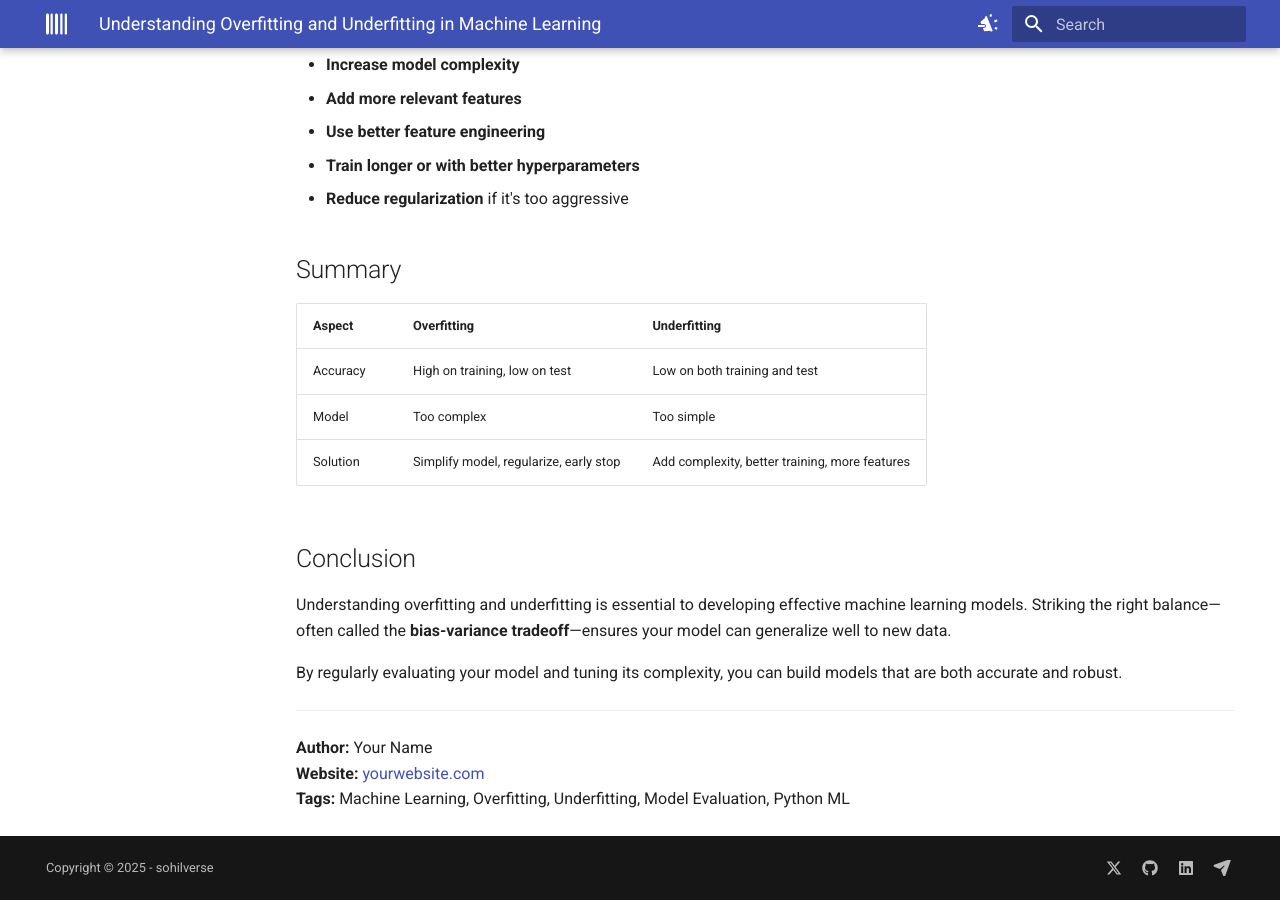
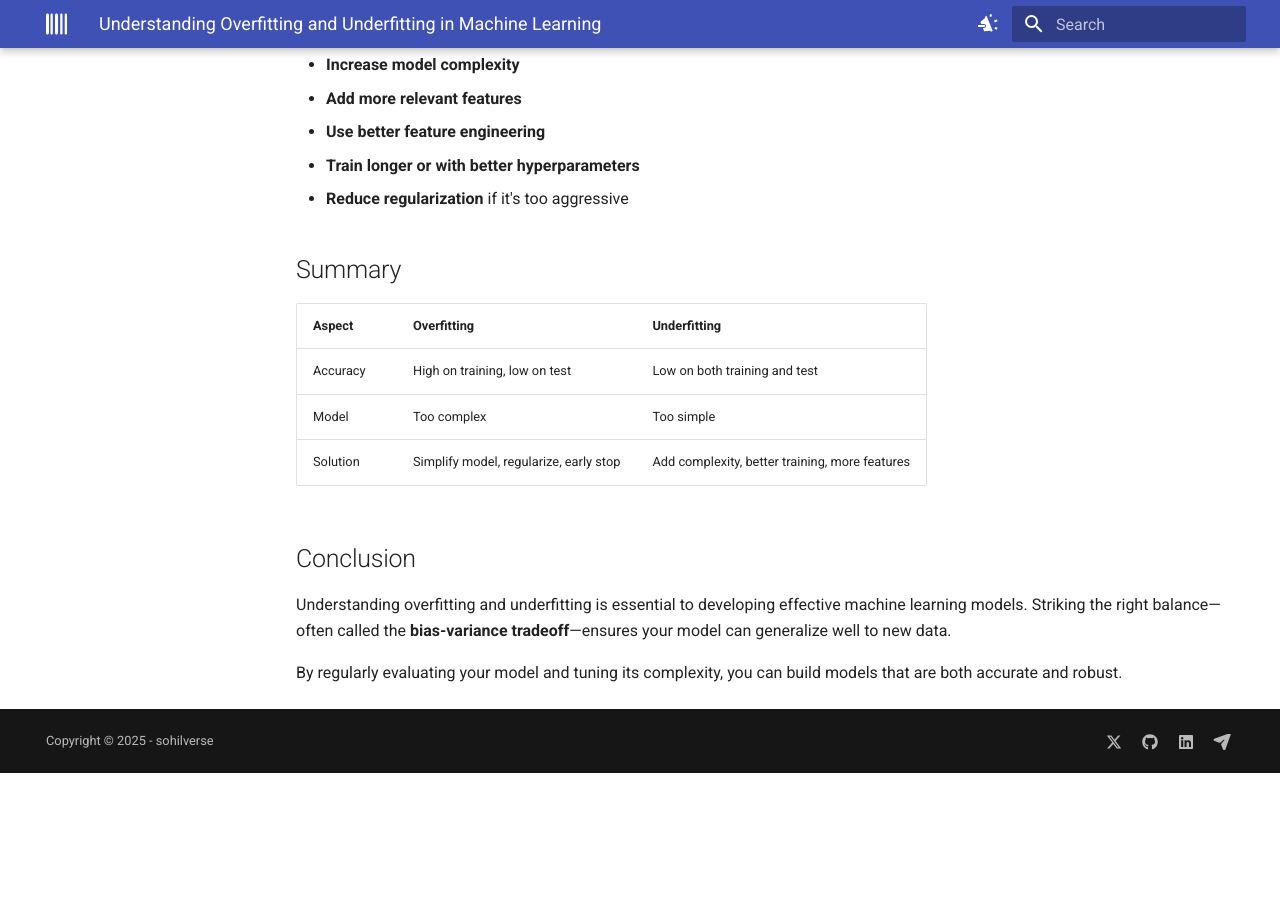
Before and after one commit to sohil-sisodiya/portfolio, an MkDocs documentation site: the page built from docs/articles/article2.md, in a window 1280 px wide and 900 px high, scrolled down 2519 px. Built offline with MkDocs 1.6.1 and Material for MkDocs 9.7.7, drawn with Linux system fonts in a browser that asks for light colours; after the commit the page ends 3292 px from its top, so only the background shows below that.

Commit message:
modify article2 file

```diff
--- a/docs/articles/article2.md
+++ b/docs/articles/article2.md
@@ -88,9 +88,3 @@ Use these techniques:
 Understanding overfitting and underfitting is essential to developing effective machine learning models. Striking the right balance—often called the **bias-variance tradeoff**—ensures your model can generalize well to new data.
 
 By regularly evaluating your model and tuning its complexity, you can build models that are both accurate and robust.
-
----
-
-**Author:** Your Name
-**Website:** [yourwebsite.com](http://yourwebsite.com)
-**Tags:** Machine Learning, Overfitting, Underfitting, Model Evaluation, Python ML
```
